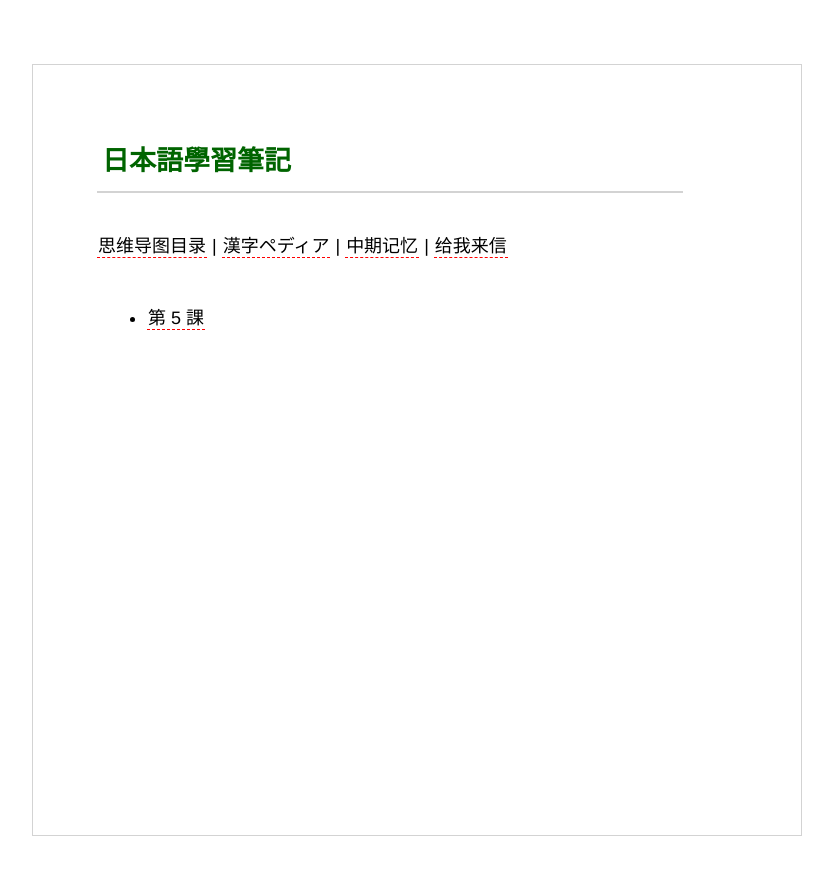
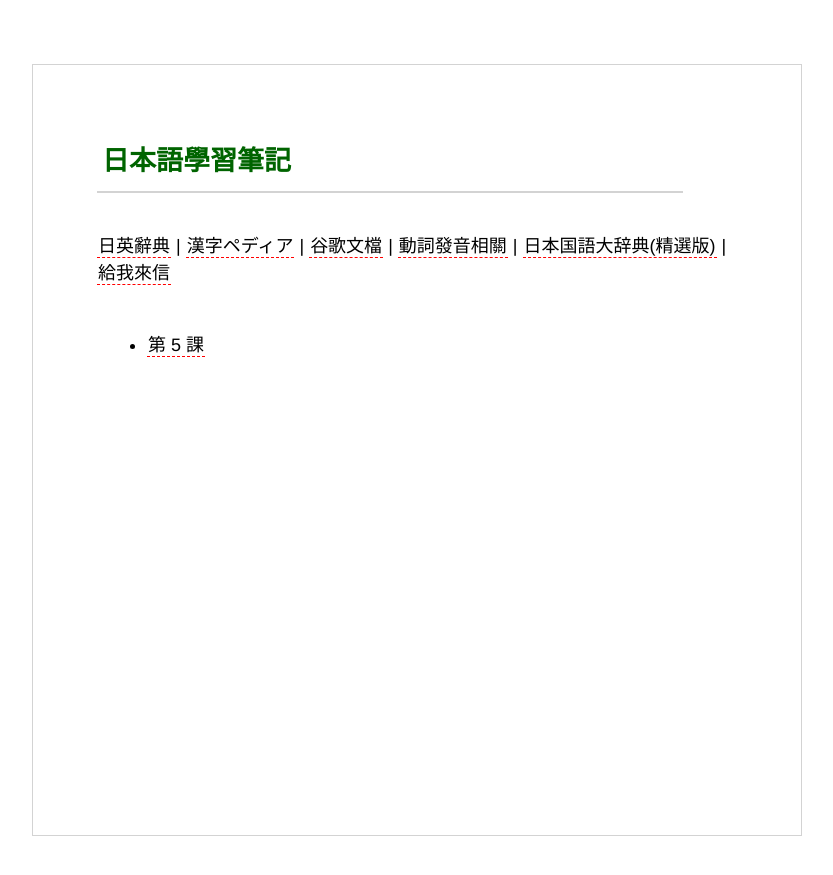
Before and after one commit to siqingmu/siqingmu.github.io, a Jekyll site: the page built from index.html, in a window 1280 px wide. Shown: the top 875 px of the page, without its empty margins (224-1057 px from the left). Built offline with Jekyll 4.4.1, drawn with Linux system fonts in a browser that asks for light colours.

Commit message:
add-something

```diff
--- a/index.html
+++ b/index.html
@@ -4,13 +4,19 @@ title: 日本語學習筆記
 ---
 
 
-<a href="https://www.mindomo.com/view.htm?m=4006528863454a93b643329beae2729a">思维导图目录</a>
+<a href="https://jisho.org/">日英辭典</a>
 |
 <a href="https://www.kanjipedia.jp">漢字ペディア</a>
 |
-<a href="https://www.mindomo.com/view.htm?m=8cc4f95228f942f8886106d876d1b041">中期记忆</a>
+<a href="https://docs.google.com/document/d/10ey9H5BDqhRGMuPgu_N-mX6QB_2XQw7oz5kHjdNekDM/edit">谷歌文檔</a>
 |
-<a href="mailto:siqingmu@gmail.com">给我来信</a>
+<a href="http://www.gavo.t.u-tokyo.ac.jp/ojad/search/index/">動詞發音相關</a>
+|
+<a href="https://www.monokakido.jp/japanese/nds/">日本国語大辞典(精選版)</a>
+|
+<a href="mailto:siqingmu@gmail.com">給我來信</a>
+
+
 
 
 <ul>
--- a/main.css
+++ b/main.css
@@ -6,6 +6,10 @@ body {
     width: 50%;
     line-height: 150%;
     border: 1px solid LightGrey;
+}
+
+body.mobile {
+    font-size: 36px;
 }
 
 H1 {
```
Also changed, not shown: 4 other files.
